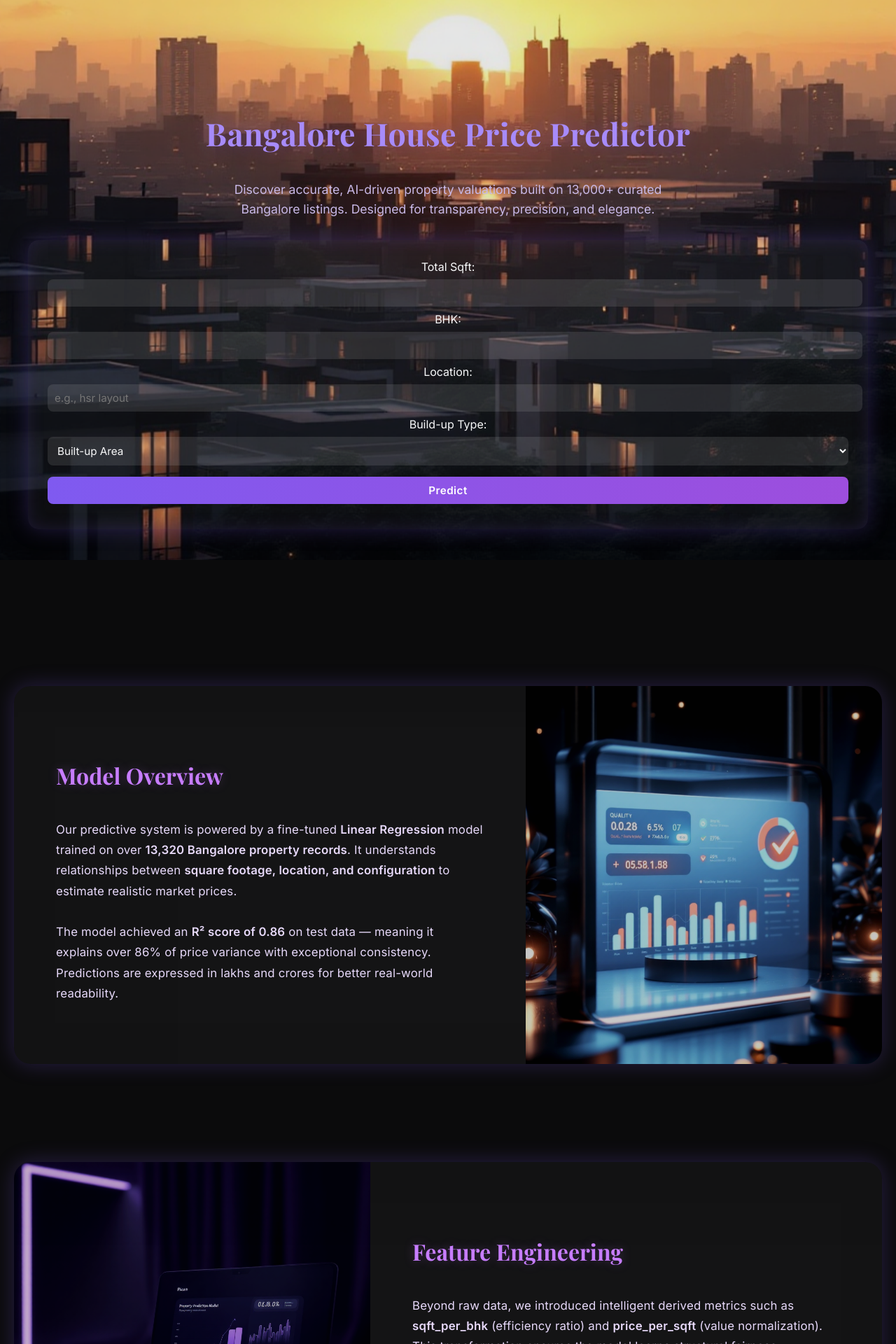
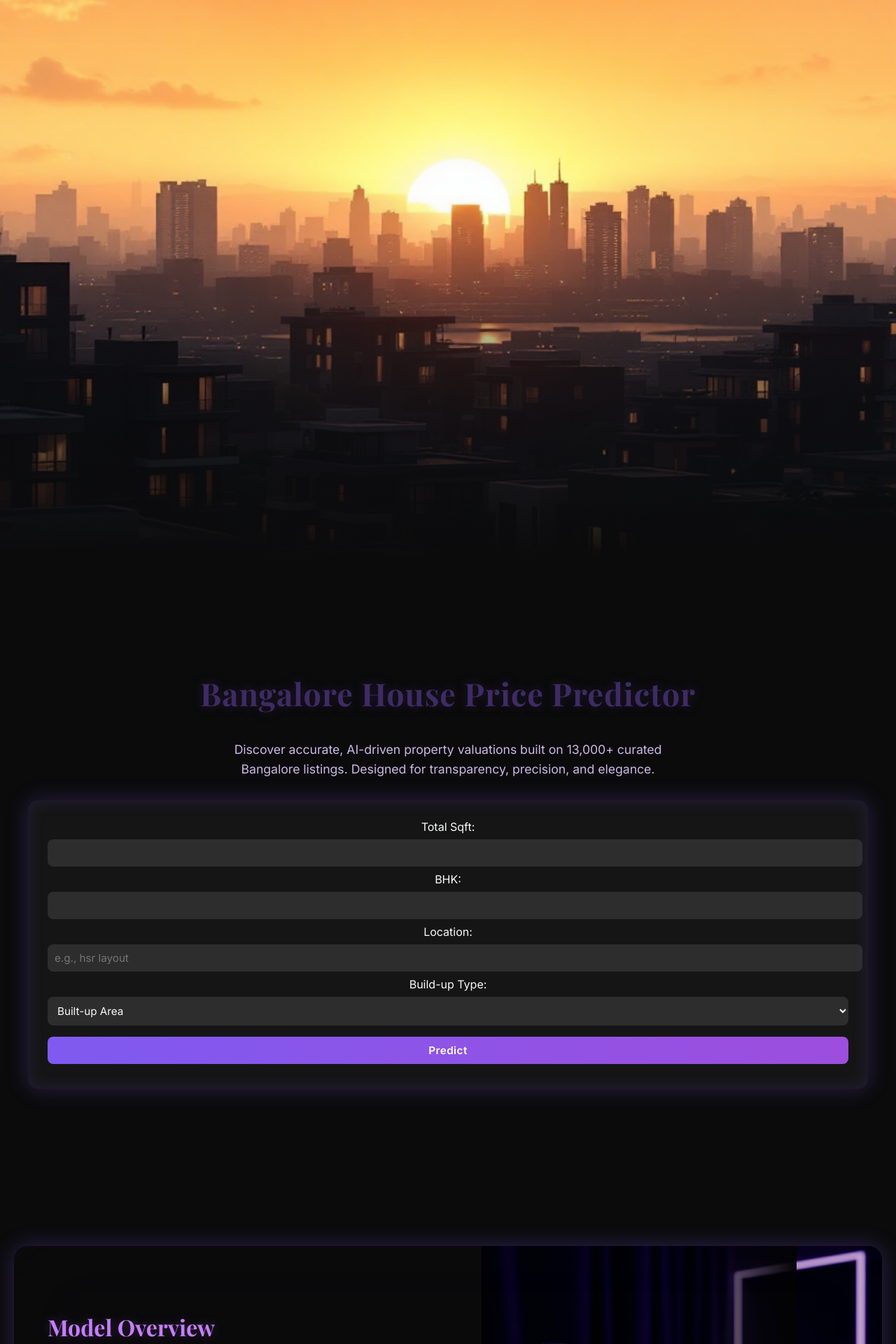
Before and after one commit to RoneyBABA/Housing, a Flask app: page / in a window 1280 px wide. Shown: the top 1920 px of the page at 70% size. Run offline with Flask 3, Linux system fonts and the light colour scheme; parts of the project's set-up code (start-up, migrations or seed data) failed here and were passed over.

Commit message:
SumpreetSing

```diff
--- a/Backend/static/style.css
+++ b/Backend/static/style.css
@@ -177,56 +177,114 @@ button:hover {
   overflow: hidden;
 }
 
+/* === HERO IMAGE FADE === */
+.top-hero {
+  position: relative;
+  width: 100%;
+  height: 100vh;
+  background-image: url("https://raw.githubusercontent.com/RoneyBABA/Housing/master/Backend/static/assets/hero.png");
+  background-size: cover;
+  background-position: center;
+  background-repeat: no-repeat;
+  overflow: hidden;
+}
 
+/* Dark fade overlay */
+.top-hero::after {
+  content: "";
+  position: absolute;
+  bottom: 0;
+  left: 0;
+  width: 100%;
+  height: 450px; /* fade width */
+  background: linear-gradient(to bottom, rgba(11, 11, 12, 0) 0%, #0b0b0c 100%);
+  pointer-events: none;
+}
+
+.card {
+  position: relative;
+  display: flex;
+  align-items: stretch;
+  overflow: hidden;
+  background: #0b0b0c; /* dark theme base */
+  border-radius: 20px;
+}
+
+.card .image {
+  position: relative;
+  flex: 1;
+  background-size: cover;
+  background-position: center;
+  background-repeat: no-repeat;
+  transition: transform 0.5s ease;
+}
+
+.card .text {
+  flex: 1;
+  padding: 3rem;
+  z-index: 2;
+  color: #e8e6f0;
+  display: flex;
+  flex-direction: column;
+  justify-content: center;
+}
+
+/* === Fade overlay — Left-aligned cards === */
+.card.left .image::after {
+  content: "";
+  position: absolute;
+  inset: 0;
+  background: linear-gradient(to right, rgba(11,11,12,0) 60%, #0b0b0c 100%);
+  width: 450px; /* fade width */
+  pointer-events: none;
+}
+
+/* === Fade overlay — Right-aligned cards === */
+.card.right .image::after {
+  content: "";
+  position: absolute;
+  inset: 0;
+  background: linear-gradient(to left, rgba(11,11,12,0) 60%, #0b0b0c 100%);
+  width: 450px;
+  pointer-events: none;
+}
+
+/* === Subtle hover motion (optional aesthetic touch) === */
+.card .image:hover {
+  transform: scale(1.03);
+}
+
+/* === Smooth color diffusion around the card === */
 .card::before {
   content: "";
   position: absolute;
   inset: 0;
-  z-index: -1;
   background: inherit;
-  filter: blur(40px) brightness(0.9);
-  opacity: 0.3;
+  filter: blur(60px) brightness(0.8);
+  opacity: 0.25;
+  z-index: 0;
 }
 
-.card {
-  position: relative;
-  border-radius: 24px;
-  overflow: hidden;
-  background: rgba(255,255,255,0.03);
-  box-shadow: 0 0 30px rgba(127, 90, 240, 0.25);
-}
 
-.card::before {
-  content: "";
-  position: absolute;
-  inset: 0;
-  z-index: -1;
-  background: inherit;
-  filter: blur(40px) brightness(0.9);
-  opacity: 0.3;
-}
-
-.top-hero {
-  position: fixed;
-  top: 0;
-  left: 0;
-  width: 100%;
-  height: 100vh;
-  background-size: cover;
-  background-position: center;
-  z-index: -2;
-  filter: brightness(0.9);
-}
-
+/* Optional smooth transition if you want scroll-based darkening */
 .scroll-gradient {
   position: fixed;
   top: 0;
   left: 0;
   width: 100%;
-  height: 300%;
+  height: 250%;
   background: linear-gradient(180deg, rgba(11,11,12,0) 0%, #0b0b0c 100%);
-  z-index: -1;
+  z-index: 0;
   pointer-events: none;
   mix-blend-mode: multiply;
   transition: opacity 0.6s ease;
 }
+
+/* === TITLE COLOR === */
+.hero-content h1 {
+  color: #3e2b63; /* extracted purple tone from your uploaded swatch */
+  font-family: 'Playfair Display', serif;
+  font-weight: 700;
+  letter-spacing: 1px;
+  text-shadow: 0 0 15px rgba(62, 43, 99, 0.4);
+}
--- a/Backend/templates/index.html
+++ b/Backend/templates/index.html
@@ -38,6 +38,7 @@
           <option value="built-up area" {% if request.form.build_up=='built-up area' %}selected{% endif %}>Built-up Area</option>
           <option value="carpet area" {% if request.form.build_up=='carpet area' %}selected{% endif %}>Carpet Area</option>
           <option value="super built-up area" {% if request.form.build_up=='super built-up area' %}selected{% endif %}>Super Built-up Area</option>
+          <option value="plot area" {% if request.form.build_up=='plot area' %}selected{% endif %}>Plot Area</option>
         </select>
 
         <button type="submit">Predict</button>
```
Also changed, not shown: Backend/static/assets/feature_handling.png, Backend/static/assets/hero.png, Backend/static/assets/model_overview.png.
